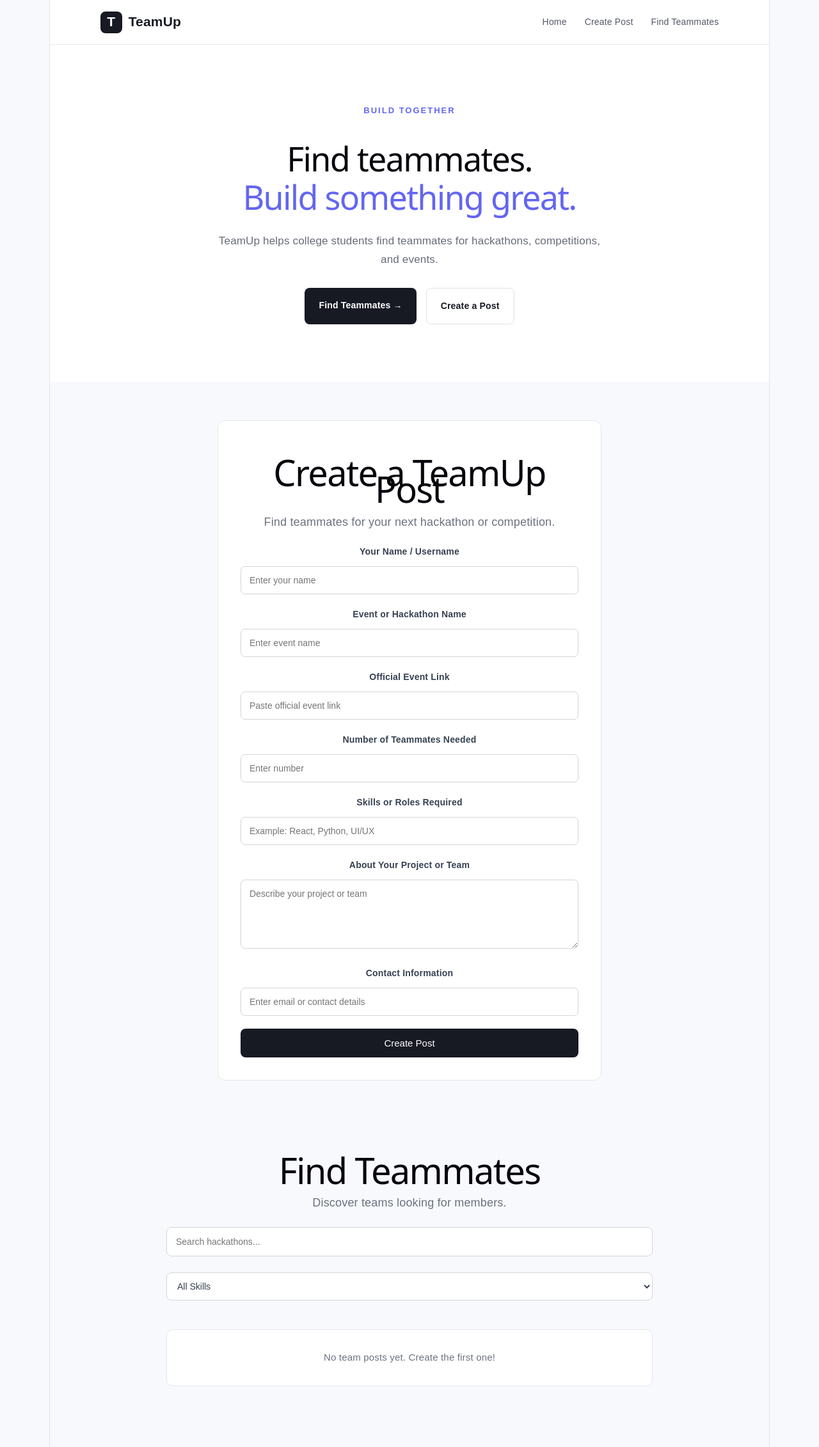
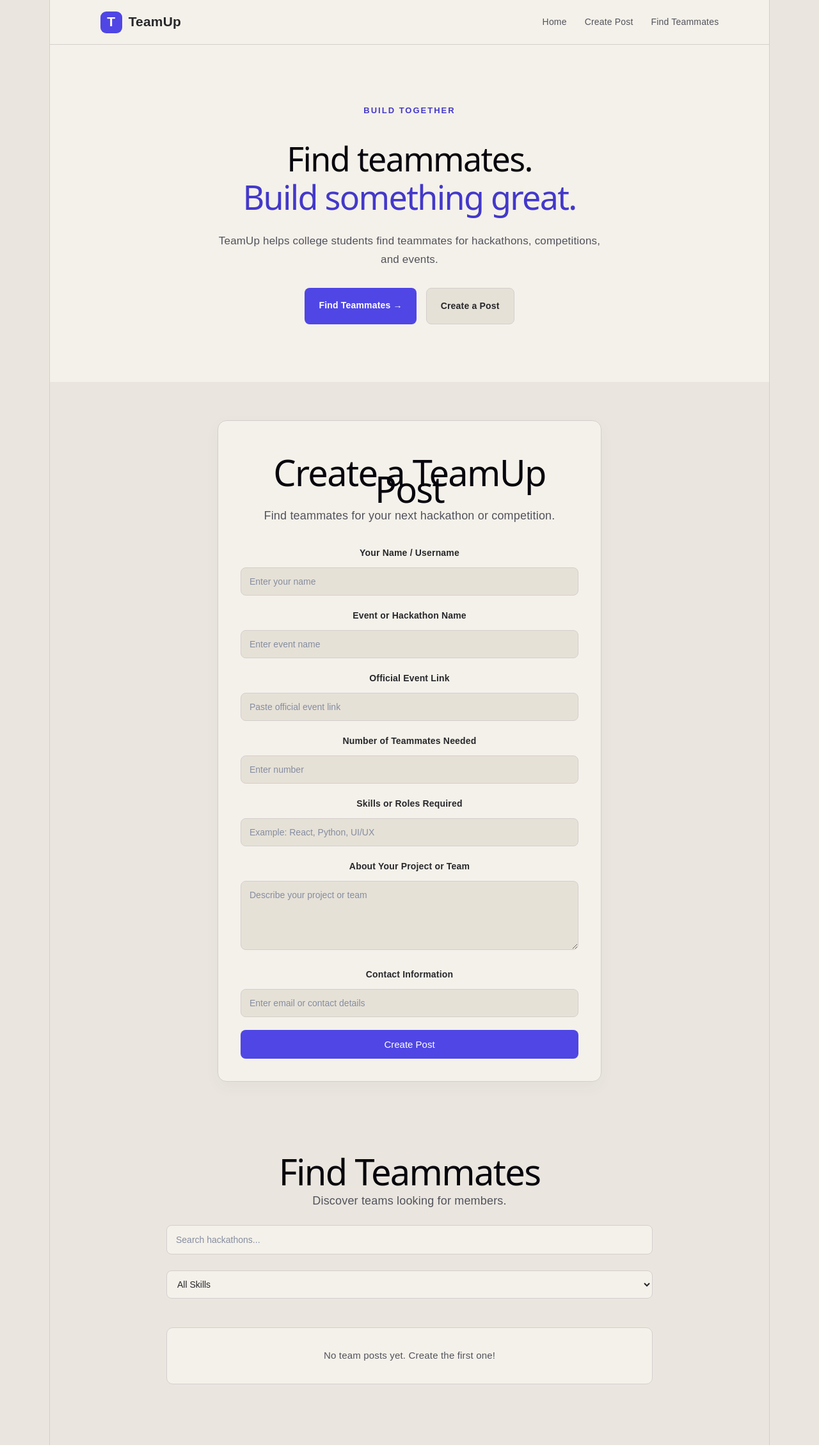
Before and after one commit to bhavyasrivastava5april/TeamUp, a React (Vite) app: page / in a window 1280 px wide. Shown: the whole page at 64% size. Built offline with nearby package versions, Linux system fonts and the light colour scheme.

Commit message:
Changed the UI

```diff
--- a/src/App.css
+++ b/src/App.css
@@ -1,3 +1,4 @@
+
 /* Global Styles */
 
 * {
@@ -6,19 +7,35 @@
   padding: 0;
 }
 
-body {
-  font-family: Arial, sans-serif;
-  background: #f8f9fc;
-  color: #171923;
+
+:root {
+
+  --page-bg: #eae6df;        /* Warm beige/oatmeal background */
+  --surface: #f4f1ea;        /* Soft elevated containers */
+  --card-bg: #e6e1d7;        /* Distinct input fields */
+  --accent: #4f46e5;         /* Deep indigo */
+  --accent-hover: #4338ca;   /* Darker hover state */
+  --accent-soft: #dfd8f7;    /* Soft accent background */
+  --text: #27272a;
+  --muted: #52525b;
+  --border: #d4cecd;
+  --danger: #b91c1c;
 }
 
 html {
   scroll-behavior: smooth;
 }
 
+body {
+  font-family: Arial, sans-serif;
+  background: var(--page-bg);
+  color: var(--text);
+}
+
 button,
 input,
-textarea {
+textarea,
+select {
   font-family: inherit;
 }
 
@@ -29,13 +46,13 @@ textarea {
 /* Navbar */
 
 .navbar {
-  height: 70px;
+  min-height: 70px;
   display: flex;
   align-items: center;
   justify-content: space-between;
   padding: 0 7%;
-  background: white;
-  border-bottom: 1px solid #e5e7eb;
+  background: var(--surface);
+  border-bottom: 1px solid var(--border);
 }
 
 .logo {
@@ -52,8 +69,8 @@ textarea {
   justify-content: center;
   width: 34px;
   height: 34px;
-  border-radius: 8px;
-  background: #171923;
+  border-radius: 9px;
+  background: var(--accent);
   color: white;
 }
 
@@ -63,13 +80,14 @@ textarea {
 }
 
 .nav-links a {
-  color: #555968;
+  color: var(--muted);
   text-decoration: none;
   font-size: 14px;
+  transition: color 0.2s ease;
 }
 
 .nav-links a:hover {
-  color: #6366f1;
+  color: var(--accent-hover);
 }
 
 /* Hero Section */
@@ -77,7 +95,7 @@ textarea {
 .hero {
   text-align: center;
   padding: 90px 20px;
-  background: white;
+  background: var(--surface);
 }
 
 .hero-content {
@@ -87,7 +105,7 @@ textarea {
 
 .eyebrow {
   margin-bottom: 18px;
-  color: #6366f1;
+  color: var(--accent-hover);
   font-size: 13px;
   font-weight: bold;
   letter-spacing: 2px;
@@ -100,13 +118,13 @@ textarea {
 }
 
 .hero h1 span {
-  color: #6366f1;
+  color: var(--accent-hover);
 }
 
 .hero-text {
   max-width: 600px;
   margin: 0 auto 30px;
-  color: #666b78;
+  color: var(--muted);
   font-size: 17px;
   line-height: 1.7;
 }
@@ -128,25 +146,27 @@ textarea {
   font-weight: bold;
   text-decoration: none;
   cursor: pointer;
+  transition: background 0.2s ease, transform 0.2s ease;
 }
 
 .primary-btn {
-  background: #171923;
+  background: var(--accent);
   color: white;
 }
 
 .secondary-btn {
-  background: white;
-  color: #171923;
-  border: 1px solid #dfe1e7;
+  background: var(--card-bg);
+  color: var(--text);
+  border: 1px solid var(--border);
 }
 
 .primary-btn:hover {
-  background: #6366f1;
+  background: var(--accent-hover);
+  transform: translateY(-1px);
 }
 
 .secondary-btn:hover {
-  background: #f1f2f6;
+  background: var(--accent-soft);
 }
 
 /* Create Post */
@@ -155,17 +175,22 @@ textarea {
   max-width: 600px;
   margin: 60px auto;
   padding: 35px;
-  background: white;
-  border: 1px solid #e5e7eb;
-  border-radius: 12px;
+  background: var(--surface);
+  border: 1px solid var(--border);
+  border-radius: 14px;
+  box-shadow: 0 8px 24px rgba(48, 56, 75, 0.04);
 }
 
 .create-post h1 {
-  margin-bottom: 25px;
+  margin-bottom: 15px;
+}
+
+.create-post > p {
+  margin-bottom: 30px;
 }
 
 .create-post p {
-  color: #6b7280;
+  color: var(--muted);
   line-height: 1.6;
 }
 
@@ -173,7 +198,7 @@ textarea {
   display: block;
   margin-top: 18px;
   margin-bottom: 6px;
-  color: #374151;
+  color: var(--text);
   font-size: 14px;
   font-weight: bold;
 }
@@ -183,15 +208,25 @@ textarea {
   width: 100%;
   padding: 13px;
   margin-top: 4px;
-  border: 1px solid #d1d5db;
-  border-radius: 7px;
+  background: var(--card-bg);
+  color: var(--text);
+  border: 1px solid var(--border);
+  border-radius: 8px;
   font-size: 14px;
+}
+
+.create-post input::placeholder,
+.create-post textarea::placeholder,
+.browse-posts input::placeholder {
+  color: #858da0;
 }
 
 .create-post input:focus,
 .create-post textarea:focus,
-.browse-posts input:focus {
-  outline: 2px solid #6366f1;
+.browse-posts input:focus,
+.skill-filter:focus {
+  outline: 2px solid var(--accent);
+  outline-offset: 1px;
   border-color: transparent;
 }
 
@@ -201,14 +236,15 @@ textarea {
   margin-top: 20px;
   border: none;
   border-radius: 8px;
-  background: #171923;
+  background: var(--accent);
   color: white;
   font-size: 15px;
   cursor: pointer;
+  transition: background 0.2s ease;
 }
 
 .create-post button:hover {
-  background: #6366f1;
+  background: var(--accent-hover);
 }
 
 /* Created Post */
@@ -216,8 +252,8 @@ textarea {
 .created-post {
   margin-top: 25px;
   padding: 22px;
-  background: #f8f9fc;
-  border: 1px solid #e5e7eb;
+  background: var(--page-bg);
+  border: 1px solid var(--border);
   border-radius: 10px;
 }
 
@@ -227,13 +263,13 @@ textarea {
 
 .created-post p {
   margin: 8px 0;
-  color: #374151;
+  color: var(--text);
 }
 
 .created-post a {
   display: inline-block;
   margin-top: 12px;
-  color: #6366f1;
+  color: var(--accent-hover);
   font-weight: bold;
   text-decoration: none;
 }
@@ -247,18 +283,20 @@ textarea {
 }
 
 .browse-posts h1 {
-  margin-bottom: 25px;
+  margin-bottom: 20px;
 }
 
-.browse-posts>p {
-  color: #6b7280;
+.browse-posts > p {
+  color: var(--muted);
 }
 
 .browse-posts input {
   width: 100%;
   padding: 14px;
   margin: 25px 0;
-  border: 1px solid #d1d5db;
+  background: var(--surface);
+  color: var(--text);
+  border: 1px solid var(--border);
   border-radius: 8px;
   font-size: 14px;
 }
@@ -268,9 +306,16 @@ textarea {
 .post-card {
   padding: 25px;
   margin-top: 20px;
-  background: white;
-  border: 1px solid #e5e7eb;
-  border-radius: 10px;
+  background: var(--surface);
+  border: 1px solid var(--border);
+  border-radius: 12px;
+  box-shadow: 0 5px 18px rgba(48, 56, 75, 0.035);
+  transition: border-color 0.2s ease, transform 0.2s ease;
+}
+
+.post-card:hover {
+  border-color: #bec7e2;
+  transform: translateY(-2px);
 }
 
 .post-card h2 {
@@ -281,17 +326,17 @@ textarea {
 
 .post-card p {
   margin: 14px 0;
-  color: #374151;
+  color: var(--text);
   line-height: 1.6;
 }
 
-/* Event Link Button */
+/* Event Link */
 
 .event-link {
   display: inline-block;
   margin-top: 15px;
   padding: 10px 16px;
-  background: #6366f1;
+  background: var(--accent);
   color: white !important;
   border-radius: 7px;
   text-decoration: none;
@@ -300,7 +345,7 @@ textarea {
 }
 
 .event-link:hover {
-  background: #4f46e5;
+  background: var(--accent-hover);
 }
 
 /* Empty Message */
@@ -308,12 +353,188 @@ textarea {
 .empty-message {
   padding: 30px;
   margin-top: 20px;
-  background: white;
-  border: 1px solid #e5e7eb;
+  background: var(--surface);
+  border: 1px solid var(--border);
   border-radius: 10px;
-  color: #6b7280;
+  color: var(--muted);
   font-size: 15px;
   text-align: center;
+}
+
+/* Success and Validation */
+
+.success-message {
+  margin-top: 15px;
+  color: #34745b !important;
+  font-weight: 600;
+}
+
+.field-error {
+  margin-top: 5px;
+  color: var(--danger) !important;
+  font-size: 13px;
+  font-weight: 600;
+}
+
+/* Search */
+
+.search-box {
+  position: relative;
+}
+
+.search-box input {
+  margin: 25px 0;
+  padding-right: 45px;
+}
+
+.clear-search {
+  position: absolute;
+  right: 12px;
+  top: 50%;
+  transform: translateY(-50%);
+  border: none;
+  background: transparent;
+  color: var(--muted);
+  font-size: 16px;
+  cursor: pointer;
+  padding: 5px;
+}
+
+.clear-search:hover {
+  color: var(--text);
+}
+
+/* Skill Filter and Tags */
+
+.skill-filter {
+  width: 100%;
+  padding: 12px;
+  margin-bottom: 25px;
+  border: 1px solid var(--border);
+  border-radius: 8px;
+  background: var(--surface);
+  color: var(--text);
+  font-size: 14px;
+  cursor: pointer;
+}
+
+.skill-tags {
+  display: flex;
+  flex-wrap: wrap;
+  justify-content: center;
+  gap: 6px;
+  margin-top: 6px;
+}
+
+.skill-tag {
+  color: var(--accent-hover);
+  font-size: 14px;
+  font-weight: 600;
+}
+
+.skill-tag:not(:last-child)::after {
+  content: " ·";
+  color: #858da0;
+  margin-left: 6px;
+}
+
+/* Post Author and Timestamp */
+
+.post-author {
+  margin-top: -5px;
+  margin-bottom: 15px;
+  color: var(--muted);
+  font-size: 14px;
+}
+
+.post-author strong {
+  color: var(--accent-hover);
+}
+
+.post-date {
+  color: var(--muted) !important;
+  font-size: 13px;
+}
+
+/* Members Needed */
+
+.members-needed {
+  display: inline-block;
+  margin: 10px 0 15px;
+  padding: 6px 12px;
+  background: var(--accent-soft);
+  color: #424d88 !important;
+  border-radius: 20px;
+  font-size: 14px;
+}
+
+.members-needed strong {
+  font-size: 16px;
+}
+
+/* Contact */
+
+.contact-info {
+  margin-top: 15px;
+  font-size: 14px;
+  line-height: 1.7;
+}
+
+.contact-info strong {
+  color: var(--text);
+}
+
+/* Edit and Delete Buttons */
+
+.edit-button,
+.delete-button {
+  display: inline-block;
+  margin-top: 15px;
+  margin-left: 10px;
+  padding: 10px 16px;
+  border-radius: 7px;
+  font-size: 14px;
+  font-weight: bold;
+  cursor: pointer;
+}
+
+.edit-button {
+  background: var(--accent);
+  color: white;
+  border: none;
+}
+
+.edit-button:hover {
+  background: var(--accent-hover);
+}
+
+.delete-button {
+  background: var(--surface);
+  color: var(--danger);
+  border: 1px solid #e7c4cc;
+}
+
+.delete-button:hover {
+  background: #f8e9ed;
+}
+
+/* Cancel Edit */
+
+.cancel-edit-button {
+  width: 100%;
+  padding: 12px;
+  margin-top: 10px;
+  border: 1px solid var(--border);
+  border-radius: 8px;
+  background: var(--surface);
+  color: var(--text);
+  font-size: 14px;
+  font-weight: 600;
+  cursor: pointer;
+}
+
+.cancel-edit-button:hover {
+  background: var(--page-bg);
 }
 
 /* Mobile Responsive */
@@ -354,156 +575,14 @@ textarea {
     margin: 40px auto;
     padding: 25px 20px;
   }
+
+  .post-card {
+    padding: 20px;
+  }
+
+  .edit-button,
+  .delete-button {
+    margin-left: 0;
+    margin-right: 6px;
+  }
 }
-
-.success-message {
-  margin-top: 15px;
-  color: #2e7d32;
-  font-weight: 600;
-}
-
-.skill-tags {
-  display: flex;
-  flex-wrap: wrap;
-  justify-content: center;
-  gap: 6px;
-  margin-top: 6px;
-}
-
-.skill-tag {
-  color: #6366f1;
-  font-size: 14px;
-  font-weight: 600;
-}
-
-.skill-tag:not(:last-child)::after {
-  content: " ·";
-  color: #9ca3af;
-  margin-left: 6px;
-}
-
-.search-box {
-  position: relative;
-}
-
-.search-box input {
-  margin: 25px 0;
-  padding-right: 45px;
-}
-
-.clear-search {
-  position: absolute;
-  right: 12px;
-  top: 50%;
-  transform: translateY(-50%);
-  border: none;
-  background: transparent;
-  color: #6b7280;
-  font-size: 16px;
-  cursor: pointer;
-  padding: 5px;
-}
-
-.clear-search:hover {
-  color: #171923;
-}
-.delete-button {
-  display: inline-block;
-  margin-top: 15px;
-  margin-left: 10px;
-  padding: 10px 16px;
-  background: white;
-  color: #dc2626;
-  border: 1px solid #fecaca;
-  border-radius: 7px;
-  font-size: 14px;
-  font-weight: bold;
-  cursor: pointer;
-}
-
-.delete-button:hover {
-  background: #fef2f2;
-  border-color: #fca5a5;
-}
-.edit-button {
-  display: inline-block;
-  margin-top: 15px;
-  margin-left: 10px;
-  padding: 10px 16px;
-  background: #171923;
-  color: white;
-  border: none;
-  border-radius: 7px;
-  font-size: 14px;
-  font-weight: bold;
-  cursor: pointer;
-}
-
-.edit-button:hover {
-  background: #6366f1;
-}
-.cancel-edit-button {
-  width: 100%;
-  padding: 12px;
-  margin-top: 10px;
-  border: 1px solid #d1d5db;
-  border-radius: 8px;
-  background: white;
-  color: #374151;
-  font-size: 14px;
-  font-weight: 600;
-  cursor: pointer;
-}
-
-.cancel-edit-button:hover {
-  background: #f3f4f6;
-}
-.field-error {
-  margin-top: 5px;
-  color: #dc2626 !important;
-  font-size: 13px;
-  font-weight: 600;
-}
-.post-author {
-  margin-top: -5px;
-  margin-bottom: 15px;
-  color: #6b7280;
-  font-size: 14px;
-}
-
-.post-author strong {
-  color: #6366f1;
-}
-.skill-filter {
-  width: 100%;
-  padding: 12px;
-  margin-bottom: 25px;
-  border: 1px solid #d1d5db;
-  border-radius: 8px;
-  background: white;
-  color: #374151;
-  font-size: 14px;
-  cursor: pointer;
-}
-.members-needed {
-  display: inline-block;
-  margin: 10px 0 15px;
-  padding: 6px 12px;
-  background: #f3f4ff;
-  color: #6366f1;
-  border-radius: 20px;
-  font-size: 14px;
-}
-
-.members-needed strong {
-  font-size: 16px;
-}
-.contact-info {
-  margin-top: 15px;
-  font-size: 14px;
-  line-height: 1.7;
-}
-
-.contact-info strong {
-  color: #374151;
-}
```
